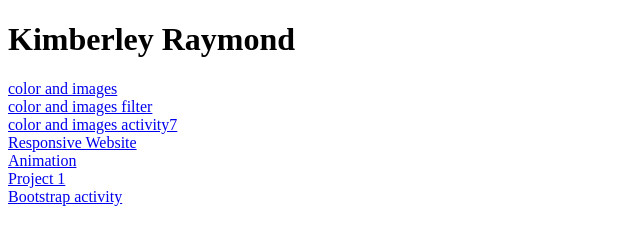
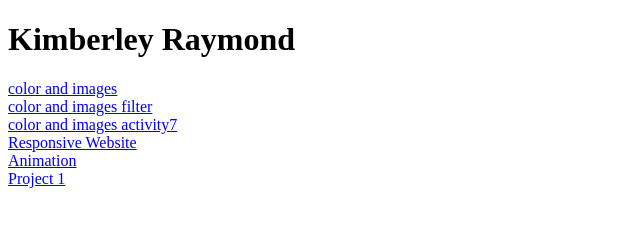
Before and after one commit to KimberleyRaymond/KimberleyRaymond, a plain HTML site: page index.html in a window 1280 px wide. Shown: the whole page, without its empty margins (0-640 px from the left). Drawn offline with Linux system fonts and the light colour scheme.

Commit message:
Update index.html

```diff
--- a/index.html
+++ b/index.html
@@ -25,8 +25,6 @@
     <div>
     <a href="Project1/project1.html" target="_blank" rel="noopener noreferrer"> Project 1</a>
 </div>
-   <div>
-    <a href="Bootstrap_Raymond/bootstrap_Raymond.html" target="_blank" rel="noopener noreferrer"> Bootstrap activity</a>
-</div>
+
 </body>
 </html>
```
